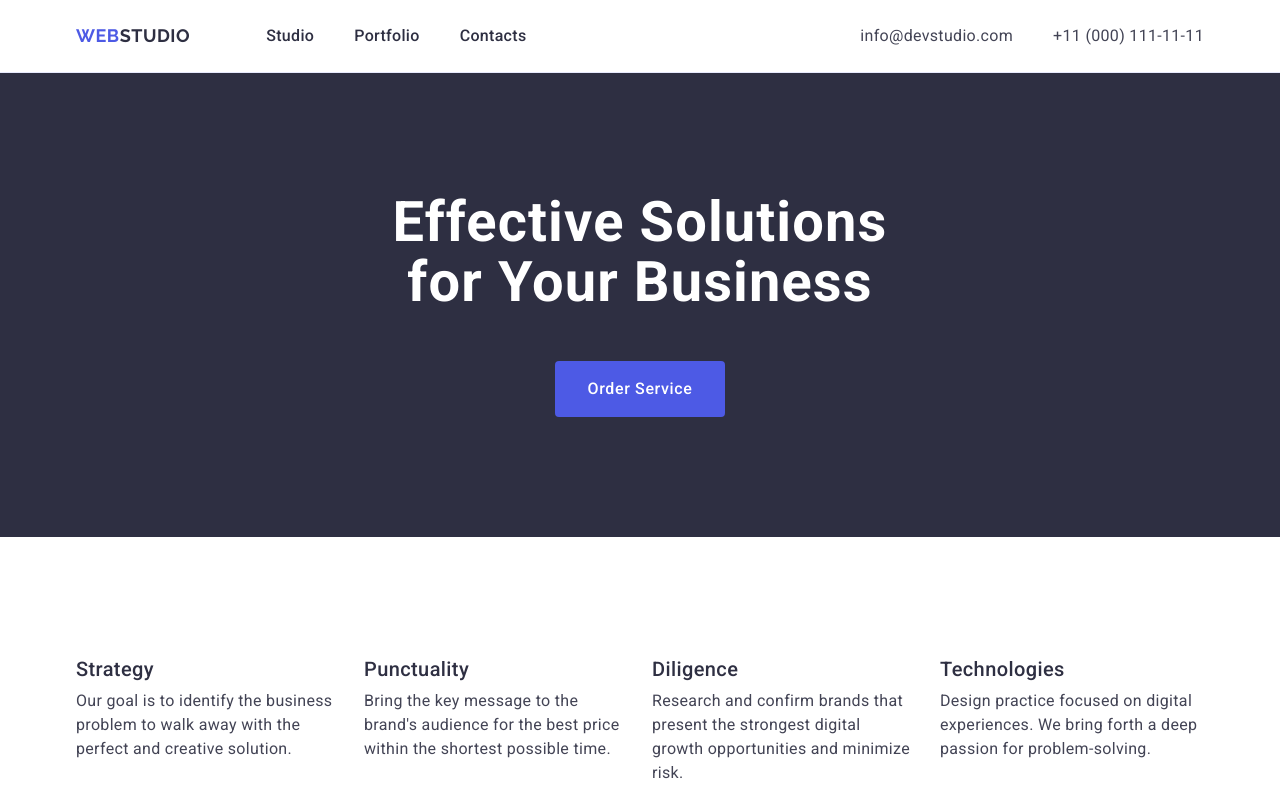
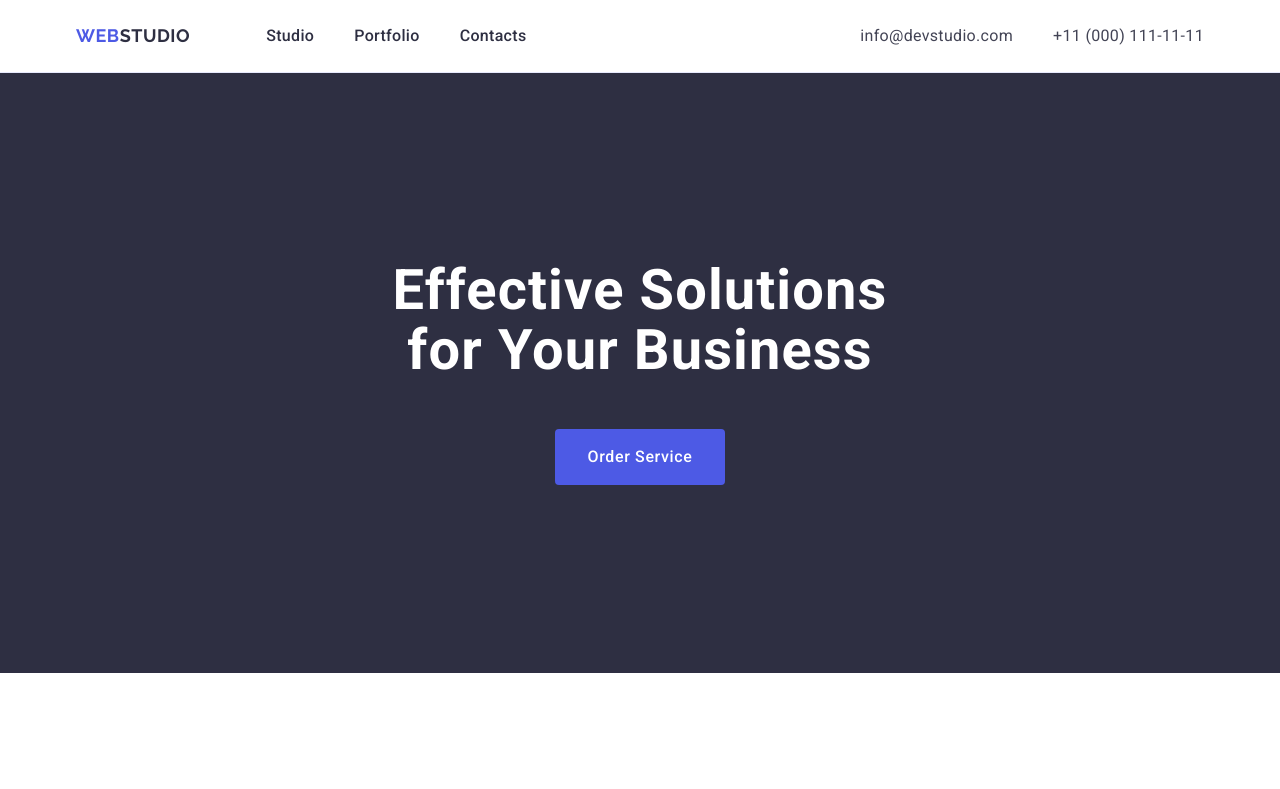
Before and after one commit to Jekindo/goit-markup-hw-03, a plain HTML site: page index.html in a window 1280 px wide. Shown: the top 789 px of the page. Drawn offline with nearby package versions, Linux system fonts and the light colour scheme.

Commit message:
update visually-hidden and delete class "section" in hero

```diff
--- a/css/styles.css
+++ b/css/styles.css
@@ -72,6 +72,8 @@ ul {
   margin: -1px;
   border: 0;
   padding: 0;
+  white-space: nowrap;
+  clip-path: inset(100%);
   clip: rect(0 0 0 0);
   overflow: hidden;
 }
@@ -177,8 +179,7 @@ ul {
 
 /* Hero */
 .hero {
-  padding-top: 188px;
-  padding-bottom: 188px;
+  padding: 188px 0;
 
   /* text-align: center; */
 
--- a/index.html
+++ b/index.html
@@ -56,7 +56,7 @@
 
     <main>
       <!-- Hero -->
-      <section class="section hero">
+      <section class="hero">
         <div class="container">
           <h1 class="page-title">Effective Solutions for Your Business</h1>
 
```
